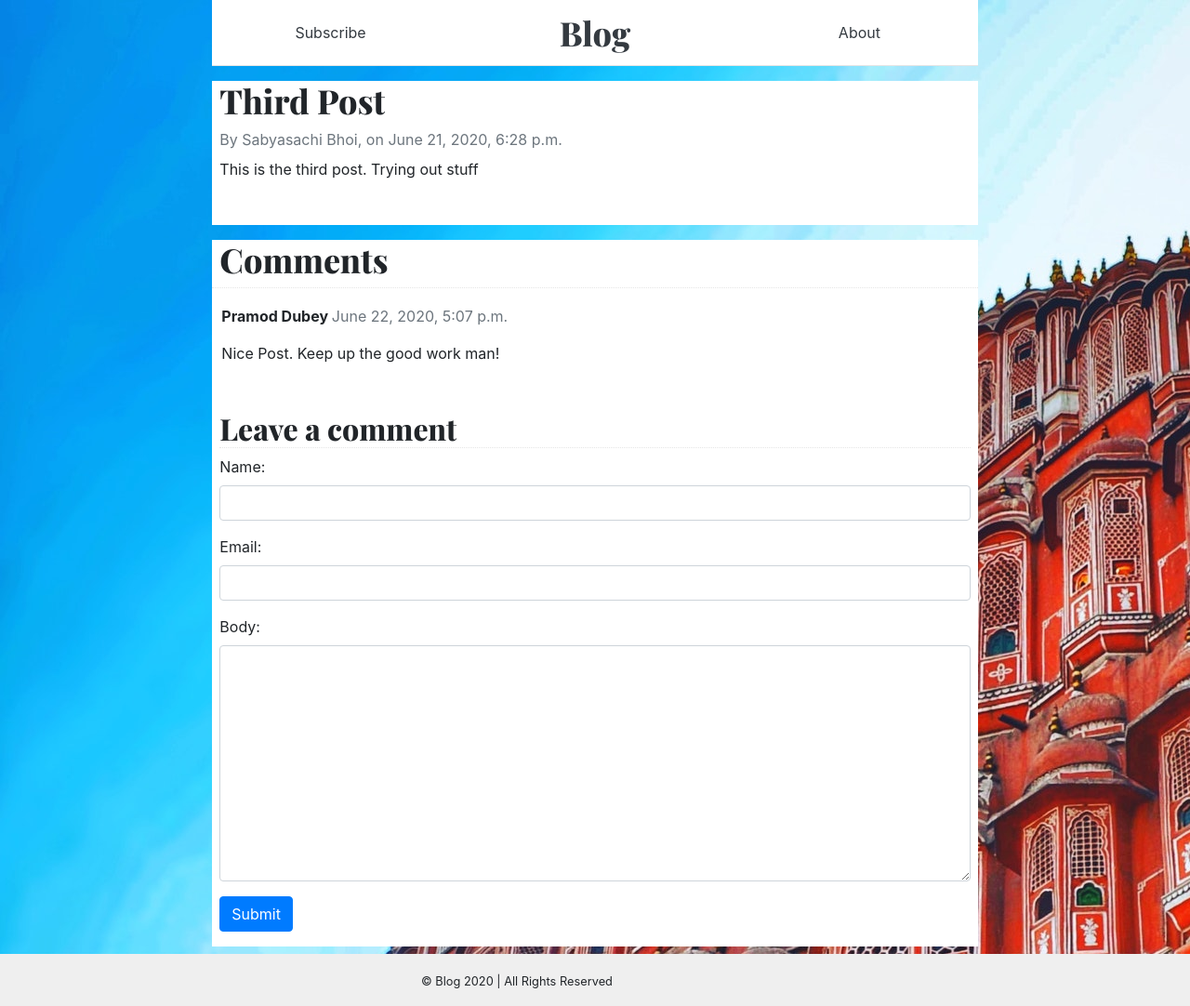
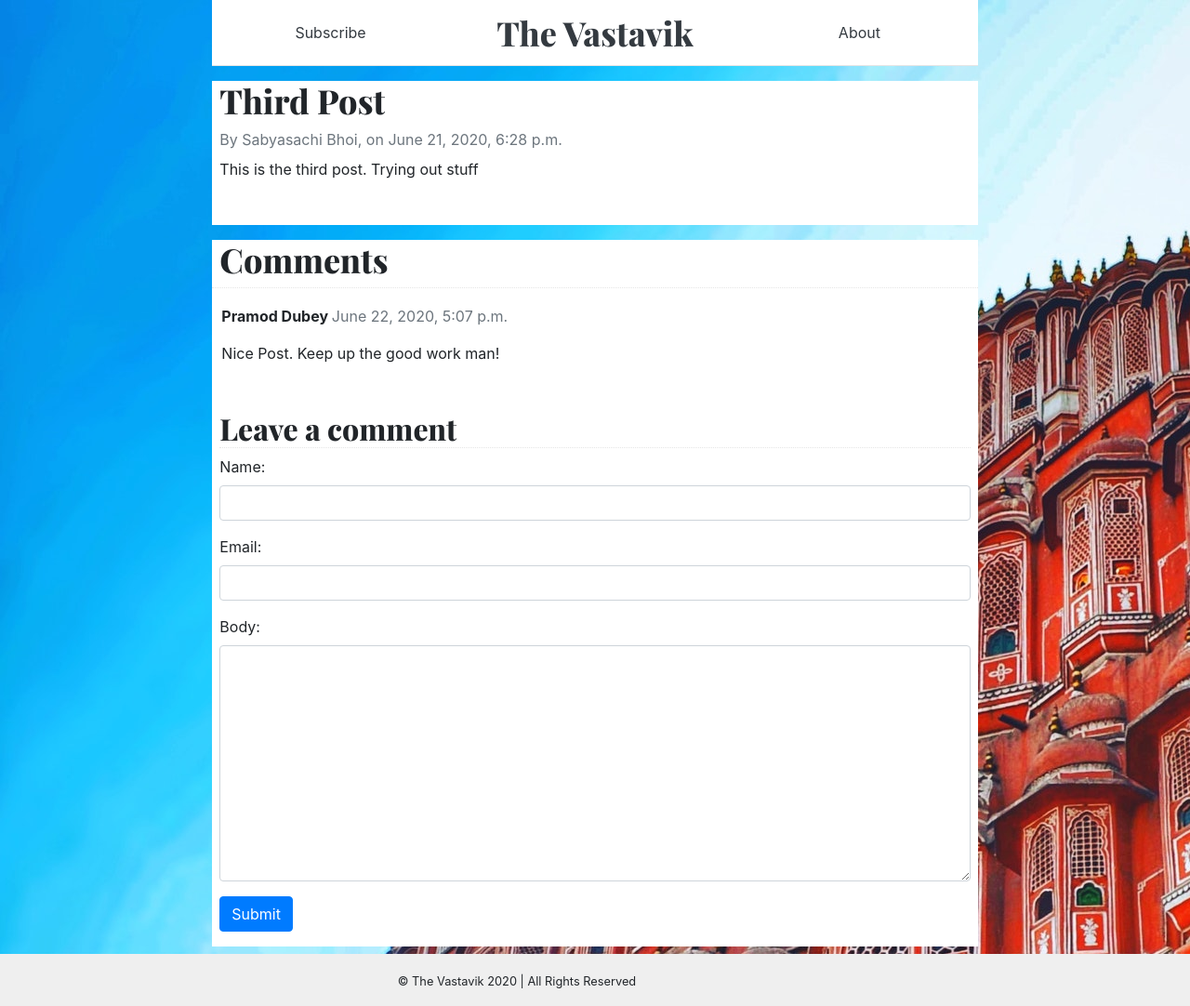
Before and after one commit to sabyabhoi/blog, a Django app: a page that uses backend/templates/base.html in a window 1280 px wide. Shown: the whole page at 93% size. Run offline with Django 3.2, Linux system fonts and the light colour scheme; data comes from the database, SQL or seed files in the repository; some libraries are stand-ins or nearby versions; some web fonts are replaced.

Commit message:
The vastavik

```diff
--- a/backend/templates/base.html
+++ b/backend/templates/base.html
@@ -32,7 +32,7 @@
     <header class="blog-header py-2">
       <div class="row text-center align-items-center">
         <div class="col-4 "><a id="blog-side" class="text-dark pt-1" onclick="on()">Subscribe</a></div>
-        <div class="col-4 "><a href="{% url 'home' %}" class="title text-dark">Blog</a></div>
+        <div class="col-4 "><a href="{% url 'home' %}" class="title text-dark">The Vastavik</a></div>
         <div class="col-4 "><a href="#" id="blog-side" class="text-dark pt-1">About</a></div>
       </div>
     </header>
@@ -45,7 +45,7 @@
   <div class="footer py-2 row">
     <div class="container row my-2">
       <div class="col-lg-4"></div>
-      <div class="col-lg-4"><small>&copy; Blog 2020 | All Rights Reserved</small></div>
+      <div class="col-lg-4"><small>&copy; The Vastavik 2020 | All Rights Reserved</small></div>
     </div>
   </div>
 
```
